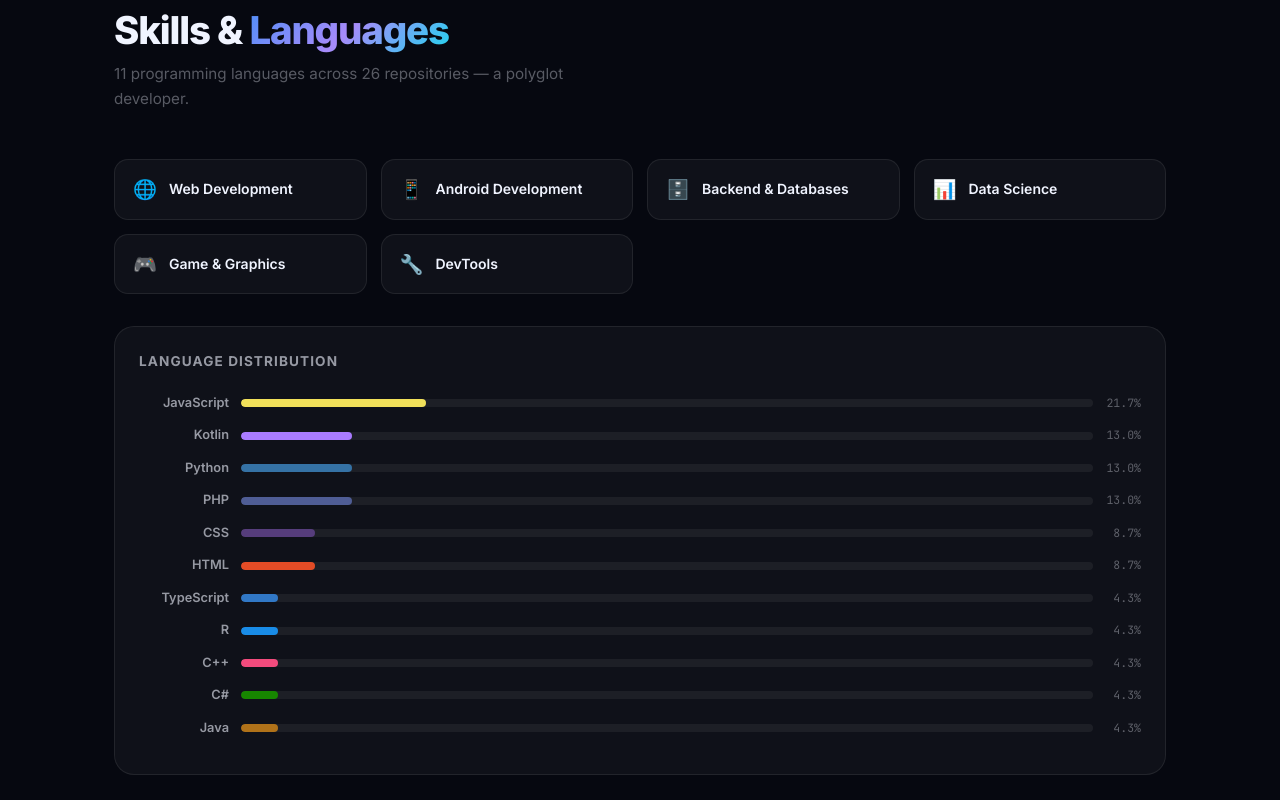
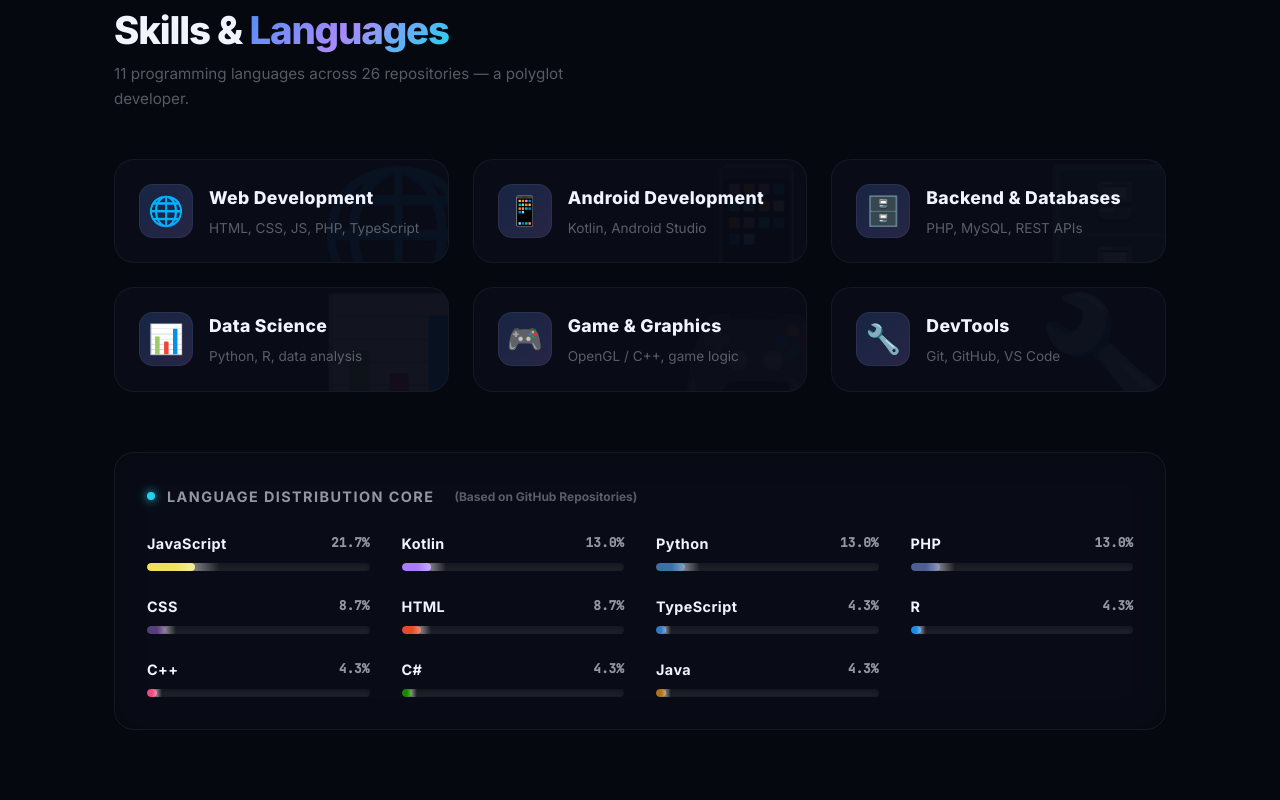
Before and after one commit to MIHMahmudEli/Portfolio, a Next.js app: page / in a window 1280 px wide. Shown: the part 2100-2900 px from the top of the page. Built offline with nearby package versions, Linux system fonts and the light colour scheme.

Commit message:
Revamp Skills section into glassmorphism dashboard and clarify language chart

```diff
--- a/app/components/Skills.tsx
+++ b/app/components/Skills.tsx
@@ -37,31 +37,43 @@
 
         {/* Skills grid */}
         <div className="skills-grid animate-in delay-1">
-          {skills.map((s) => (
-            <div className="skill-pill" key={s.name} title={s.desc}>
-              <span style={{ fontSize: "1.2rem" }} aria-hidden="true">{s.icon}</span>
-              <span className="skill-name">{s.name}</span>
+          {skills.map((s, i) => (
+            <div className={`skill-card delay-${Math.min(i % 5 + 1, 5)}`} key={s.name}>
+              <div className="skill-icon-layer">
+                 <span aria-hidden="true">{s.icon}</span>
+              </div>
+              <div className="skill-content-layer">
+                <span className="skill-icon" aria-hidden="true">{s.icon}</span>
+                <div className="skill-text">
+                  <h4 className="skill-name">{s.name}</h4>
+                  <p className="skill-desc">{s.desc}</p>
+                </div>
+              </div>
             </div>
           ))}
         </div>
 
         {/* Language bar chart */}
         <div className="lang-chart animate-in delay-2" aria-label="Programming language distribution">
-          <p style={{ fontSize: "0.85rem", fontWeight: 700, color: "var(--text-secondary)", marginBottom: "20px", textTransform: "uppercase", letterSpacing: "0.08em" }}>
-            Language Distribution
+          <p className="lang-chart-title">
+            Language Distribution Core <span style={{ fontSize: "0.75rem", color: "var(--text-muted)", marginLeft: "8px", textTransform: "none", letterSpacing: "normal" }}>(Based on GitHub Repositories)</span>
           </p>
-          {languages.map((lang) => (
-            <div className="lang-bar-row" key={lang.name}>
-              <div className="lang-bar-label">{lang.name}</div>
-              <div className="lang-bar-track" role="progressbar" aria-valuenow={parseFloat(lang.percentage)} aria-valuemin={0} aria-valuemax={100} aria-label={`${lang.name}: ${lang.percentage}%`}>
+          <div className="lang-grid">
+            {languages.map((lang, idx) => (
+              <div className="lang-item" key={lang.name} style={{ animationDelay: `${idx * 0.1}s` }}>
+                <div className="lang-header">
+                  <span className="lang-name">{lang.name}</span>
+                  <span className="lang-pct">{lang.percentage}%</span>
+                </div>
+                <div className="lang-bar-track" role="progressbar" aria-valuenow={parseFloat(lang.percentage)} aria-valuemin={0} aria-valuemax={100}>
                   <div
                     className="lang-bar-fill"
                     style={{ width: `${lang.percentage}%`, background: lang.color }}
                   />
                 </div>
-              <div className="lang-bar-pct">{lang.percentage}%</div>
               </div>
             ))}
+          </div>
         </div>
       </div>
     </section>
--- a/app/globals.css
+++ b/app/globals.css
@@ -602,83 +602,165 @@
 /* ─── Skills / Languages ─────────────────────────────────── */
 .skills-grid {
   display: grid;
-  grid-template-columns: repeat(auto-fill, minmax(200px, 1fr));
-  gap: 14px;
+  grid-template-columns: repeat(auto-fill, minmax(280px, 1fr));
+  gap: 24px;
 }
-.skill-pill {
+.skill-card {
+  position: relative;
+  background: rgba(16, 20, 36, 0.4);
+  border: 1px solid rgba(255, 255, 255, 0.05);
+  border-radius: 20px;
+  padding: 24px;
+  overflow: hidden;
+  backdrop-filter: blur(12px);
+  transition: all 0.4s cubic-bezier(0.175, 0.885, 0.32, 1.275);
+}
+.skill-icon-layer {
+  position: absolute;
+  top: -30px;
+  right: -30px;
+  opacity: 0.04;
+  font-size: 8rem;
+  transition: all 0.5s ease;
+  pointer-events: none;
+}
+.skill-card:hover .skill-icon-layer {
+  opacity: 0.2;
+  transform: scale(1.1) rotate(15deg);
+}
+.skill-card:hover {
+  transform: translateY(-8px);
+  border-color: rgba(79, 142, 247, 0.3);
+  box-shadow: 0 15px 35px rgba(0, 0, 0, 0.3), inset 0 0 20px rgba(79, 142, 247, 0.1);
+  background: rgba(16, 20, 36, 0.6);
+}
+.skill-content-layer {
+  position: relative;
+  z-index: 2;
   display: flex;
-  align-items: center;
-  gap: 12px;
-  padding: 14px 18px;
-  background: var(--bg-card);
-  border: 1px solid var(--border);
-  border-radius: var(--radius-md);
-  transition: all 0.25s ease;
-  cursor: default;
+  align-items: flex-start;
+  gap: 16px;
 }
-.skill-pill:hover {
-  background: var(--bg-card-hover);
-  border-color: var(--border-hover);
-  transform: translateX(4px);
+.skill-icon {
+  font-size: 1.8rem;
+  background: linear-gradient(135deg, rgba(79,142,247,0.2), rgba(167,139,250,0.2));
+  width: 54px; height: 54px;
+  display: flex; align-items: center; justify-content: center;
+  border-radius: 14px;
+  border: 1px solid rgba(255,255,255,0.05);
+  flex-shrink: 0;
+  transition: all 0.4s ease;
 }
-.skill-dot {
-  width: 10px; height: 10px;
-  border-radius: 50%;
-  flex-shrink: 0;
+.skill-card:hover .skill-icon {
+  transform: scale(1.1);
+  box-shadow: 0 0 15px rgba(79,142,247,0.4);
+}
+.skill-text {
+  flex: 1;
 }
 .skill-name {
-  font-size: 0.875rem;
-  font-weight: 600;
+  font-size: 1.1rem;
+  font-weight: 800;
   color: var(--text-primary);
-  flex: 1;
+  margin-bottom: 6px;
+  letter-spacing: 0.02em;
 }
-.skill-pct {
-  font-family: var(--font-mono);
-  font-size: 0.72rem;
+.skill-desc {
+  font-size: 0.85rem;
   color: var(--text-muted);
+  line-height: 1.5;
 }
 
 /* ─── Language Bar Chart ─────────────────────────────────── */
 .lang-chart {
-  margin-top: 32px;
-  background: var(--bg-card);
-  border: 1px solid var(--border);
-  border-radius: var(--radius-lg);
-  padding: 24px;
+  margin-top: 60px;
+  background: rgba(16, 20, 36, 0.4);
+  backdrop-filter: blur(16px);
+  border: 1px solid rgba(255,255,255,0.05);
+  border-radius: 20px;
+  padding: 32px;
+  box-shadow: inset 0 0 30px rgba(0,0,0,0.3);
 }
-.lang-bar-row {
+.lang-chart-title {
+  font-size: 0.9rem;
+  font-weight: 700;
+  color: var(--text-secondary);
+  margin-bottom: 24px;
+  text-transform: uppercase;
+  letter-spacing: 0.1em;
   display: flex;
   align-items: center;
   gap: 12px;
-  margin-bottom: 12px;
 }
-.lang-bar-label {
+.lang-chart-title::before {
+  content: '';
+  width: 8px; height: 8px;
+  background: var(--accent-cyan);
+  border-radius: 50%;
+  box-shadow: 0 0 10px var(--accent-cyan);
+}
+.lang-grid {
+  display: grid;
+  grid-template-columns: repeat(auto-fill, minmax(200px, 1fr));
+  gap: 24px 32px;
+}
+.lang-item {
+  display: flex;
+  flex-direction: column;
+  gap: 8px;
+  animation: fadeUpIn 0.8s ease backwards;
+}
+@keyframes fadeUpIn {
+  from { opacity: 0; transform: translateY(10px); }
+  to { opacity: 1; transform: translateY(0); }
+}
+.lang-header {
+  display: flex;
+  justify-content: space-between;
+  align-items: center;
+}
+.lang-name {
+  font-size: 0.9rem;
+  font-weight: 700;
+  color: var(--text-primary);
+  letter-spacing: 0.03em;
+}
+.lang-pct {
   font-size: 0.8rem;
+  font-family: var(--font-mono);
+  color: var(--text-secondary);
   font-weight: 600;
-  color: var(--text-secondary);
-  width: 90px;
-  flex-shrink: 0;
-  text-align: right;
 }
 .lang-bar-track {
-  flex: 1;
+  width: 100%;
   height: 8px;
-  background: rgba(255,255,255,0.06);
+  background: rgba(255,255,255,0.08);
   border-radius: 99px;
   overflow: hidden;
+  position: relative;
+  box-shadow: inset 0 2px 4px rgba(0,0,0,0.3);
 }
 .lang-bar-fill {
   height: 100%;
   border-radius: 99px;
-  transition: width 1s cubic-bezier(0.23, 1, 0.32, 1);
+  animation: fillBar 1.5s cubic-bezier(0.2, 0.8, 0.2, 1) forwards;
+  position: relative;
+  transform-origin: left;
 }
-.lang-bar-pct {
-  font-family: var(--font-mono);
-  font-size: 0.72rem;
-  color: var(--text-muted);
-  width: 36px;
-  text-align: right;
-  flex-shrink: 0;
+.lang-bar-fill::after {
+  content: '';
+  position: absolute;
+  top: 0; left: 0; right: 0; bottom: 0;
+  background: linear-gradient(90deg, transparent, rgba(255,255,255,0.4), transparent);
+  animation: shimmerLang 2s infinite;
+}
+@keyframes fillBar {
+  0% { transform: scaleX(0); }
+  100% { transform: scaleX(1); }
+}
+@keyframes shimmerLang {
+  0% { transform: translateX(-100%); }
+  100% { transform: translateX(100%); }
 }
 
 /* ─── Projects ───────────────────────────────────────────── */
```
Lines whose indentation alone changed are shown as unchanged.
